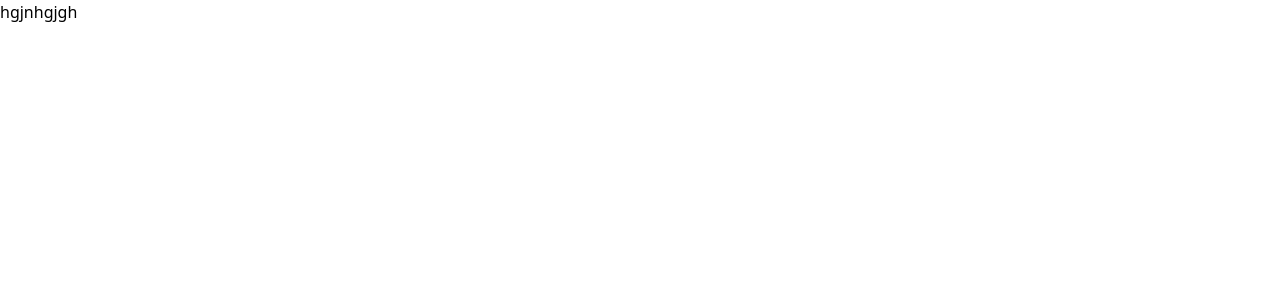
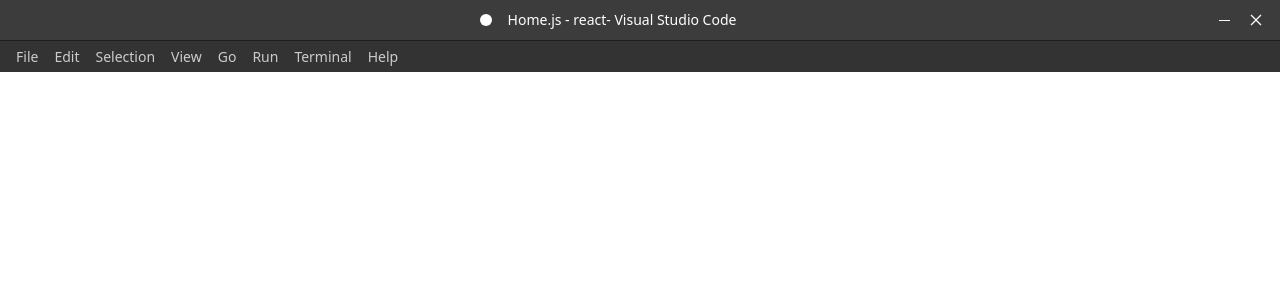
Before and after one commit to asumagang07/vite-portfolio, a React (Vite) app: page / in a window 1280 px wide. Shown: the top 300 px of the page. Built offline with nearby package versions, Linux system fonts and the light colour scheme.

Commit message:
Add nav,header and button.

```diff
--- a/package.json
+++ b/package.json
@@ -10,8 +10,10 @@
     "preview": "vite preview"
   },
   "dependencies": {
+    "classnames": "^2.5.1",
     "react": "^18.2.0",
-    "react-dom": "^18.2.0"
+    "react-dom": "^18.2.0",
+    "react-icons": "^5.0.1"
   },
   "devDependencies": {
     "@types/react": "^18.2.43",
--- a/src/App.tsx
+++ b/src/App.tsx
@@ -1,8 +1,13 @@
-import React from "react";
 import AppComponent from "./apps/AppProvider";
+import { Header, Navigation } from "./components";
 
 const App = () => {
-  return <AppComponent>hgjnhgjgh</AppComponent>;
+  return (
+    <AppComponent>
+      <Header />
+      <Navigation />
+    </AppComponent>
+  );
 };
 
 export default App;
--- /dev/null
+++ b/src/components/Button/index.tsx
@@ -0,0 +1,19 @@
+import React from "react";
+import cn from "classnames";
+
+export interface TButtonProps extends React.HTMLAttributes<HTMLButtonElement> {
+  label?: string;
+}
+
+const Button: React.FC<TButtonProps> = (props) => {
+  const { className, label } = props;
+
+  const buttonCls = cn(
+    " flex items-center gap-2 text-sm rounded hover:bg-default-100 cursor-pointer",
+    props.className
+  );
+
+  return <button className={cn(buttonCls, className)}>{label}</button>;
+};
+
+export default Button;
--- /dev/null
+++ b/src/components/Header/index.tsx
@@ -0,0 +1,26 @@
+import React from "react";
+import { VscChromeMinimize, VscChromeClose } from "react-icons/vsc";
+
+const Header: React.FC = () => {
+  return (
+    <div className="w-full flex flex-col">
+      <div className="flex items-center justify-between bg-default-100 h-10">
+        <div className="w-4" />
+        <div className="flex items-center gap-4 text-white text-sm">
+          <div className="w-3 h-3 rounded-full bg-white" />
+          Home.js - react- Visual Studio Code
+        </div>
+        <div className="flex items-center gap-4 text-white px-4">
+          <button>
+            <VscChromeMinimize />
+          </button>
+          <button>
+            <VscChromeClose />
+          </button>
+        </div>
+      </div>
+    </div>
+  );
+};
+
+export default Header;
--- /dev/null
+++ b/src/components/Navigation/index.tsx
@@ -0,0 +1,21 @@
+import React from "react";
+import { Button } from "..";
+
+const Navigation: React.FC = () => {
+  return (
+    <div className="w-full flex h-8 bg-default-300 items-center justify-start border-t border-default-600">
+      <div className="flex items-center justify-start text-grayText px-2 text-sm">
+        <Button className="px-2" label="File" />
+        <Button className="px-2" label="Edit" />
+        <Button className="px-2" label="Selection" />
+        <Button className="px-2" label="View" />
+        <Button className="px-2" label="Go" />
+        <Button className="px-2" label="Run" />
+        <Button className="px-2" label="Terminal" />
+        <Button className="px-2" label="Help" />
+      </div>
+    </div>
+  );
+};
+
+export default Navigation;
--- /dev/null
+++ b/src/components/index.ts
@@ -0,0 +1,3 @@
+export { default as Button } from "./Button";
+export { default as Header } from "./Header";
+export { default as Navigation } from "./Navigation";
--- a/tailwind.config.js
+++ b/tailwind.config.js
@@ -2,7 +2,44 @@
 export default {
   content: ["./index.html", "./src/**/*.{js,ts,jsx,tsx}"],
   theme: {
-    extend: {},
+    extend: {
+      colors: {
+        // "secondary-400": "#1e1e1e",
+        // "secondary-200": "#252526",
+        // "secondary-300": "#303030",
+        // "secondary-100": "#363636",
+        // "secondary-light": "#333333",
+        // "secondary-50": "#858585",
+        // "primary-600" : "#397cff",
+        // "primary-400": "#007acc",
+        // "primary-800": "#2a3e54",
+        // "success-400" : "#16825d",
+        // "primary-text": "#cccccc",
+
+        // "warning-primary" : "#f2eb00",
+        // "code-orange": "#d88e74",
+        // "code-light-blue": "#8ddaff",
+        // "code-blue": "#1cbbff",
+        // "code-green":"#00d3b3",
+
+        /////////// Default ///////////
+        "default-600": "#1E1E1E",
+        "default-400": "#252526",
+        "default-300": "#333333",
+        "default-200": "#2D2D2D",
+        "default-100": "#3C3C3C",
+        "default-light": "#858585",
+        "default-50": "#F0F0F0",
+        ///////////// text color /////////
+        defaultText: "#FFFFFF",
+        grayText: "#CCCCCC",
+        orangeText: "#CE9178",
+        blueText: "#397cff",
+        cyanText: "#7BDCFE",
+        greenText: "#4EC9B0",
+        purpleText: "#C586C0",
+      },
+    },
   },
   plugins: [],
 };
```
Also changed, not shown: 1 other file (tests, documents, lock files or other folders).
